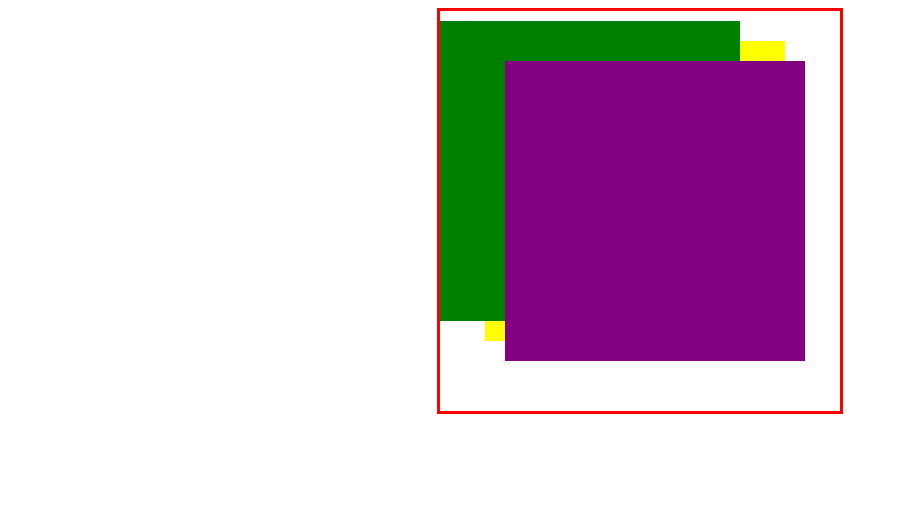
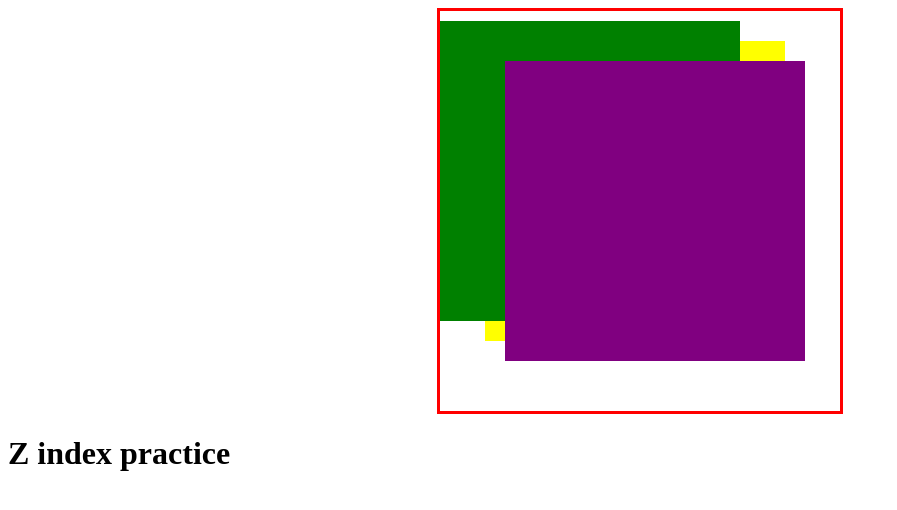
Before and after one commit to ANIL9012/css-practice-folder, a plain HTML site: page 4Z-Index/index.html in a window 1280 px wide. Shown: the whole page, without its empty margins (0-897 px from the left). Drawn offline with Linux system fonts and the light colour scheme.

Commit message:
first commit

```diff
--- a/4Z-Index/index.html
+++ b/4Z-Index/index.html
@@ -13,6 +13,7 @@
         <div class="two"></div>
     </div>
 
+    <h1> Z index practice</h1>
 
 </body>
 </html>
```
